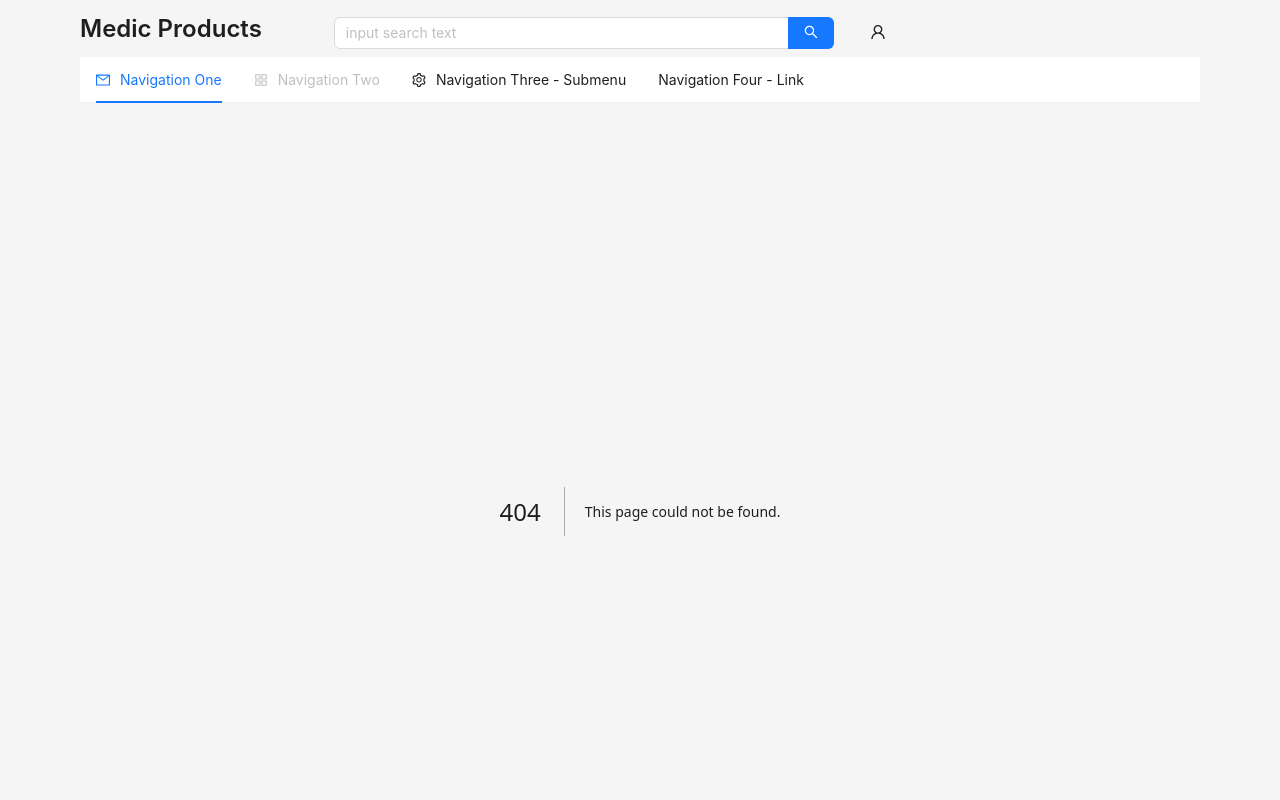
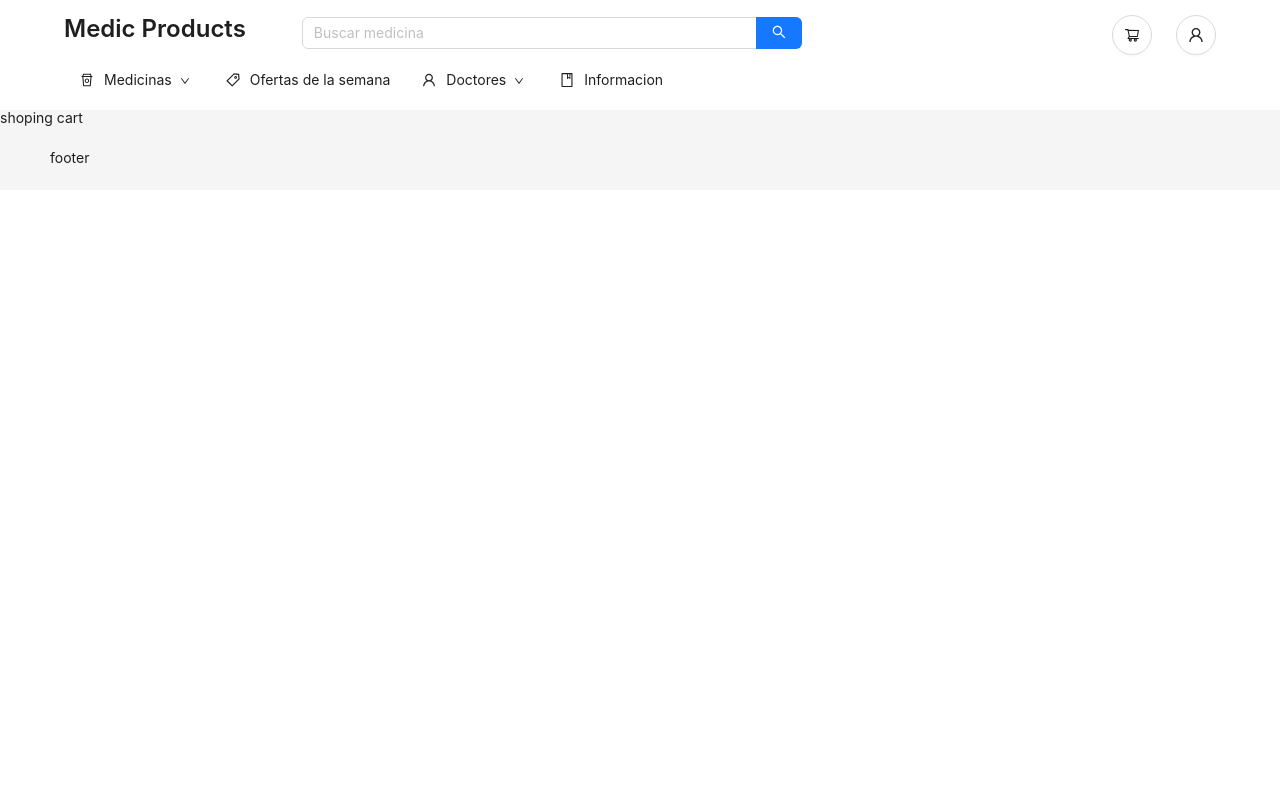
Before and after one commit to StrohXl/medicalProducts, a Next.js app: page /buy in a window 1280 px wide. Before the commit this address had no page. Shown: the top 800 px of the page. Built offline with nearby package versions, Linux system fonts and the light colour scheme.

Commit message:
Agregando botones de Compra y menus de medicinas, ofertas etc

```diff
--- a/components/inputSearch.js
+++ b/components/inputSearch.js
@@ -1,12 +1,18 @@
-import React from 'react';
-import { Input } from 'antd';
+import React from "react";
+import { Input } from "antd";
 const { Search } = Input;
 const inputSearch = () => {
-    const onSearch =(e)=>{
-        console.log(e)
-    }
-    return <Search style={{width: '500px', marginLeft: '3rem'}} placeholder="input search text" onSearch={onSearch} enterButton />
-    ;
+  const onSearch = (e) => {
+    console.log(e);
+  };
+  return (
+    <Search
+      style={{ width: "500px", marginLeft: "3rem", paddingBottom: "5px" }}
+      placeholder="Buscar medicina"
+      onSearch={onSearch}
+      enterButton
+    />
+  );
 };
 
 export default inputSearch;
--- a/components/nav.js
+++ b/components/nav.js
@@ -1,29 +1,21 @@
 import React, { useState } from "react";
 import {
-  AppstoreOutlined,
-  MailOutlined,
-  SettingOutlined,
+  TagOutlined,
+  RestOutlined,
+  BookOutlined,
+  DownOutlined,
   UserOutlined,
+  ShoppingCartOutlined,
 } from "@ant-design/icons";
-import { Menu, Typography, Space, Button } from "antd";
+import { Menu, Typography, Tooltip, Space, Button } from "antd";
 import InputSearch from "./inputSearch";
+import Link from "next/link";
 const { Title } = Typography;
 const items = [
   {
-    label: "Navigation One",
-    key: "mail",
-    icon: <MailOutlined />,
-  },
-  {
-    label: "Navigation Two",
-    key: "app",
-    icon: <AppstoreOutlined />,
-    disabled: true,
-  },
-  {
-    label: "Navigation Three - Submenu",
-    key: "SubMenu",
-    icon: <SettingOutlined />,
+    label: <Space>Medicinas<DownOutlined  style={{fontSize: '10px'}} /></Space>,
+    key: 1,
+    icon: <RestOutlined />,
     children: [
       {
         type: "group",
@@ -56,12 +48,49 @@ const items = [
     ],
   },
   {
-    label: (
-      <a href="https://ant.design" target="_blank" rel="noopener noreferrer">
-        Navigation Four - Link
-      </a>
-    ),
+    label: "Ofertas de la semana",
+    key: 2,
+    icon: <TagOutlined />,
+  },
+  {
+    label: <Space>Doctores <DownOutlined style={{fontSize: '10px'}}/></Space>,
+    key: 3,
+    icon: <UserOutlined />,
+    children: [
+      {
+        type: "group",
+        label: "Item 1",
+        children: [
+          {
+            label: "Option 1",
+            key: "setting:1",
+          },
+          {
+            label: "Option 2",
+            key: "setting:2",
+          },
+        ],
+      },
+      {
+        type: "group",
+        label: "Item 2",
+        children: [
+          {
+            label: "Option 3",
+            key: "setting:3",
+          },
+          {
+            label: "Option 4",
+            key: "setting:4",
+          },
+        ],
+      },
+    ],
+  },
+  {
+    label: "Informacion",
     key: "alipay",
+    icon: <BookOutlined />
   },
 ];
 
@@ -75,15 +104,45 @@ const Nav = () => {
 
   return (
     <>
-      <Space size={"large"}>
-        <Title level={3} style={{ paddingTop: "5px" }}>
-          Medic Products
-        </Title>
-        <InputSearch />
-        <Button shape="circle" size="large" type="text" icon={<UserOutlined />} />
-      </Space>
+      <div
+        style={{
+          justifyContent: "space-between",
+          display: "flex",
+          paddingTop: "5px",
+        }}
+      >
+        <Space>
+          <Link href={'/'}>
+          <Title level={3}>Medic Products</Title>
+          </Link>
+          <InputSearch />
+        </Space>
+        <Space size="large">
+          <Link href={'/buy'}>
+          <Tooltip title="Comprar" >
+            <Button
+              shape="circle"
+              size="large"
+              type="default"
+              icon={<ShoppingCartOutlined />}
+            />
+          </Tooltip>
+          </Link>
+          <a href={'/login'}>
+          <Tooltip title="Ingresar">
+            <Button
+              shape="circle"
+              size="large"
+              type="default"
+              icon={<UserOutlined />}
+            />
+          </Tooltip>
+          </a>
+        </Space>
+      </div>
 
       <Menu
+        style={{ background: "#fff0,", borderBottom: "0" }}
         onClick={onClick}
         selectedKeys={[current]}
         mode="horizontal"
--- a/pages/_app.js
+++ b/pages/_app.js
@@ -1,21 +1,29 @@
-import '../styles/global.scss'
-import { Layout } from 'antd'
-import 'antd/dist/reset.css';
-import Nav from '<negocio>/components/nav';
-const {Header, Content, Footer} = Layout
+import "../styles/global.scss";
+import { Layout } from "antd";
+import "antd/dist/reset.css";
+import Nav from "<negocio>/components/nav";
+import { useRouter } from "next/router";
+const { Header, Content, Footer } = Layout;
 export default function App({ Component, pageProps }) {
+  const router = useRouter();
   return (
+<>
+        {
+          router.asPath == '/login'?
+          <Component {...pageProps} />
+          :
         <Layout>
           <header>
-        <Nav/>
+            <Nav />
           </header>
           <Content>
             <Component {...pageProps} />
           </Content>
-      <Footer>
-        footer
-      </Footer>
+          <Footer>footer</Footer>
         </Layout>
-  )
+        }
 
+
+</>
+  );
 }
--- /dev/null
+++ b/pages/buy.js
@@ -0,0 +1,11 @@
+import React from 'react';
+
+const buy = () => {
+    return (
+        <div>
+          shoping cart
+        </div>
+    );
+};
+
+export default buy;
--- a/styles/global.scss
+++ b/styles/global.scss
@@ -1,3 +1,4 @@
 header{
-    padding: .5rem 5rem;
+    padding: .5rem 4rem;
+    background-color: #fff;
 }
--- /dev/null
+++ b/styles/modules/contentFormLogin.scss
@@ -0,0 +1,3 @@
+.content_form_login{
+    height: calc(100vh - 70px);
+}
```
Also changed, not shown: pages/login.js (added, +27 -0 lines), components/carousel.js (added), components/formLogin.js (added). Lines whose indentation alone changed are shown as unchanged.
